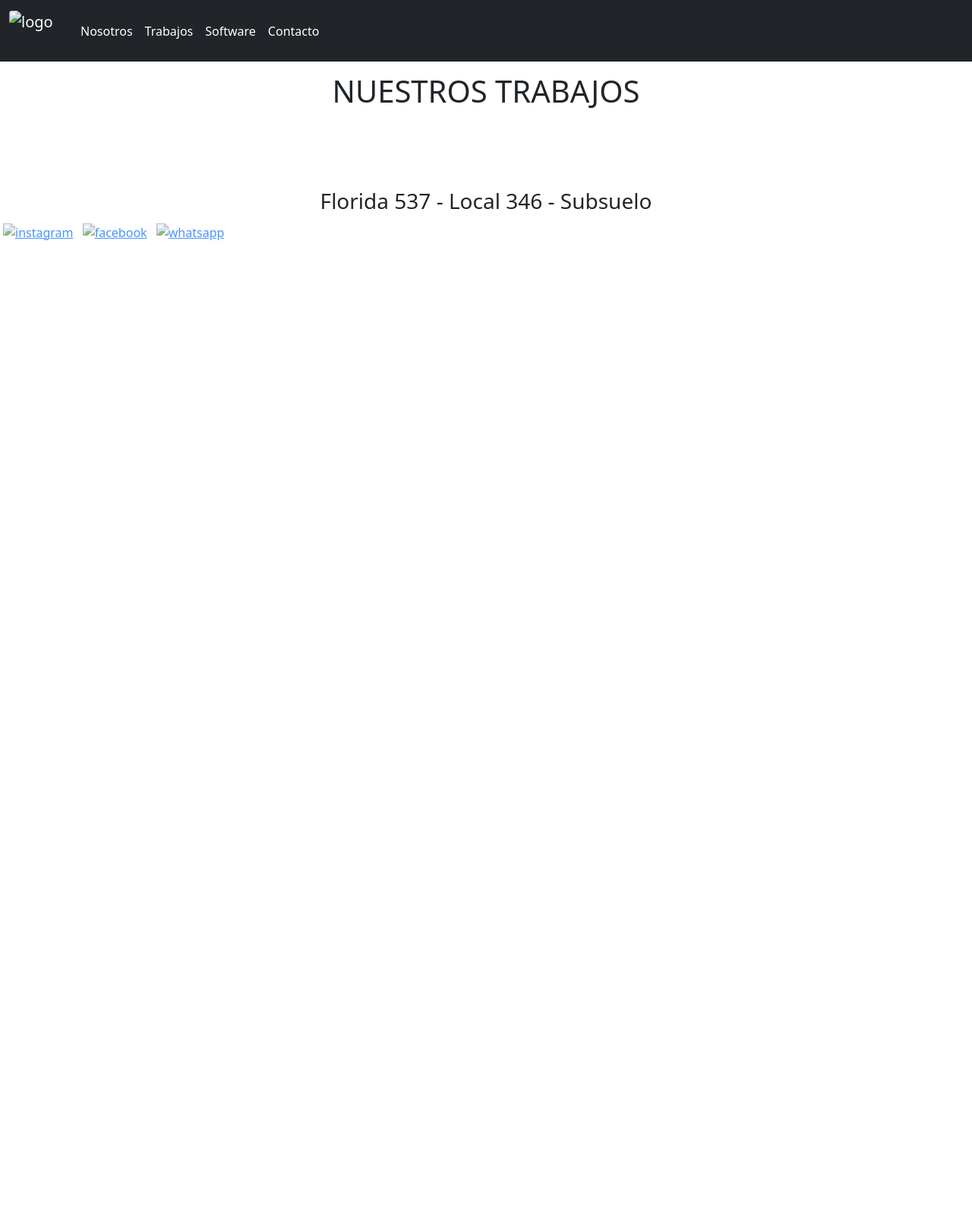
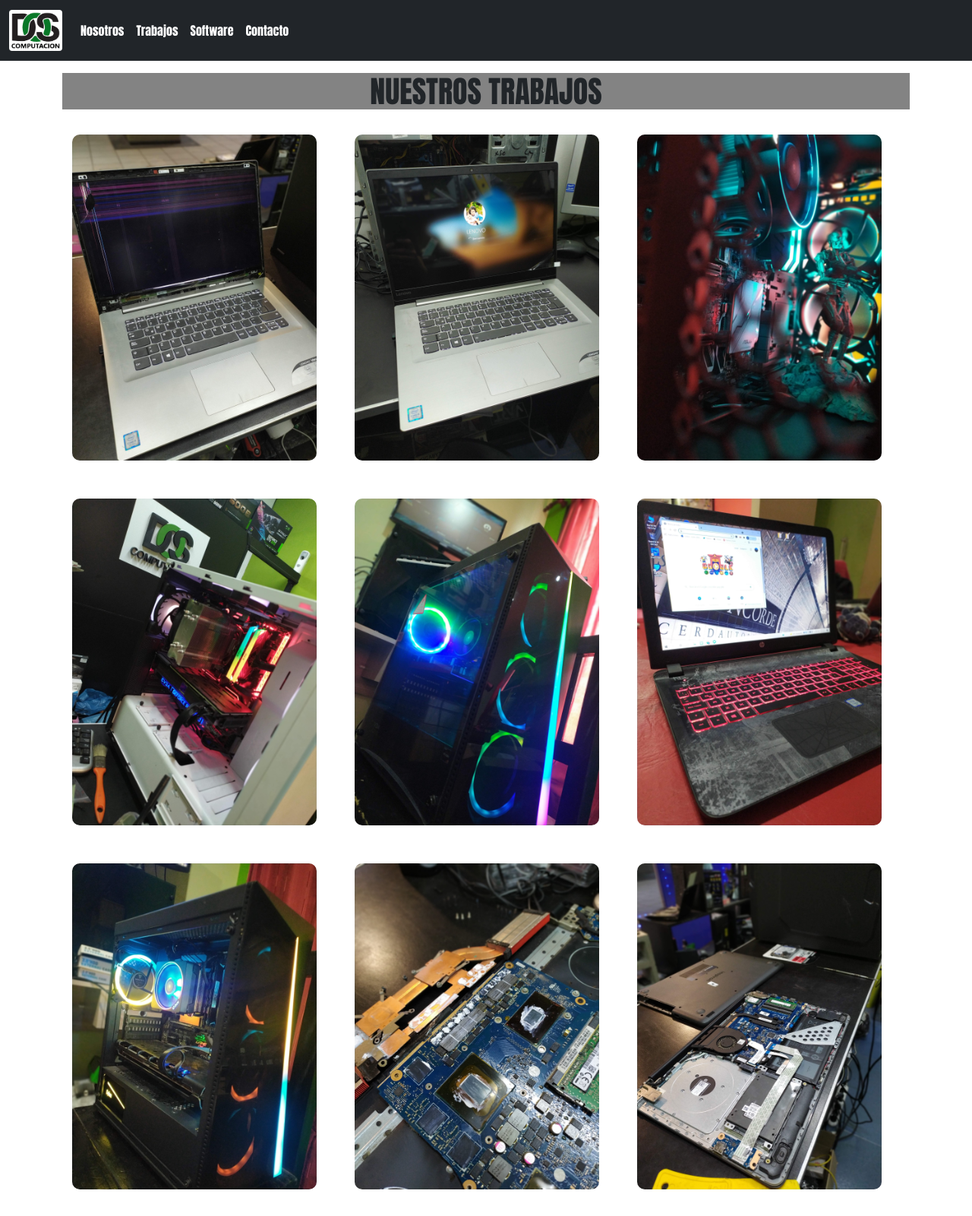
Before and after one commit to Darercole/Bootstrap, a website: page paginas/trabajos.html in a window 1280 px wide. Shown: the top 1600 px of the page at 76% size. Before the commit the page ends 800 px from the top, so only its background shows below. Drawn offline with nearby package versions, Linux system fonts and the light colour scheme; the site is published under a folder, as on GitHub Pages, so addresses that start at the root find nothing.

Commit message:
arreglo ruta de paginas2

```diff
--- a/CSS/estilos.css
+++ b/CSS/estilos.css
@@ -5,12 +5,10 @@
   .para_soft {
     display: none; } }
 
-body {
-  font-family: "anton", sans-serif;
-  background-image: url(/imagenes/Fondo1.jpg); }
+
 
 body {
-  background-image: url(/imagenes/Fondo1.jpg);
+  background-image: url(../imagenes/Fondo1.jpg);
   background-size: 100vw 100vh;
   background-attachment: fixed;
   margin: 0;
--- a/CSS/estilos1.css
+++ b/CSS/estilos1.css
@@ -89,7 +89,7 @@ footer{
 }
 /*******HOJA DE CONTACTO***********/
 .fondoContacto{
-    background-image: url(/imagenes/Fondo1.jpg);
+    background-image: url(../imagenes/Fondo1.jpg);
 }
 .texto-borde {
     -webkit-text-stroke: 1px black;
--- a/paginas/trabajos.html
+++ b/paginas/trabajos.html
@@ -8,7 +8,7 @@
     <link rel="preconnect" href="https://fonts.gstatic.com" crossorigin>
     <link href="https://fonts.googleapis.com/css2?family=Anton&display=swap" rel="stylesheet">
     <link href="https://cdn.jsdelivr.net/npm/bootstrap@5.1.0/dist/css/bootstrap.min.css" rel="stylesheet" integrity="sha384-KyZXEAg3QhqLMpG8r+8fhAXLRk2vvoC2f3B09zVXn8CA5QIVfZOJ3BCsw2P0p/We" crossorigin="anonymous">
-    <link rel="stylesheet" href="/CSS/estilos1.css">
+    <link rel="stylesheet" href="../CSS/estilos1.css">
 
     <title>Nuestros Trabajos</title>
 </head>
@@ -16,8 +16,8 @@
         <header>
             <nav class="navbar navbar-expand-md navbar-dark fixed-top bg-dark">
                 <div class="container-fluid">
-                    <a class="navbar-brand" href="/index.html">
-                        <img src="/imagenes/logoDOS.png" alt="logo" width="70" height="54" class="img- fluis d-inline-block align-text-top rounded">
+                    <a class="navbar-brand" href="../index.html">
+                        <img src="../imagenes/logoDOS.png" alt="logo" width="70" height="54" class="img- fluis d-inline-block align-text-top rounded">
                     </a>
                 <button class="navbar-toggler" type="button" data-bs-toggle="collapse" data-bs-target="#navbarCollapse" aria-controls="navbarCollapse" aria-expanded="false" aria-label="Toggle navigation">
                     <span class="navbar-toggler-icon"></span>
@@ -48,34 +48,34 @@
             </div>
             <div class="row img-fluid">
                 <div class="col-lg-4 col-md-6 col-sm-12">
-                    <img src="/imagenes/Galeria1.jpg" alt="">
+                    <img src="../imagenes/Galeria1.jpg" alt="">
                 </div>
                 <div class="col-lg-4 col-md-6 col-sm-12">
-                    <img src="/imagenes/Galeria2.jpg" alt="">
+                    <img src="../imagenes/Galeria2.jpg" alt="">
                 </div>
                 <div class="col-lg-4 col-md-6 col-sm-12">
-                    <img src="/imagenes/Galeria3.jpg" alt="">
+                    <img src="../imagenes/Galeria3.jpg" alt="">
                 </div>
                 <div class="col-lg-4 col-md-6 col-sm-12">
-                    <img src="/imagenes/Galeria4.jpg" alt="">
+                    <img src="../imagenes/Galeria4.jpg" alt="">
                 </div>
                 <div class="col-lg-4 col-md-6 col-sm-12">
-                    <img src="/imagenes/Galeria5.jpg" alt="">
+                    <img src="../imagenes/Galeria5.jpg" alt="">
                 </div>
                 <div class="col-lg-4 col-md-6 col-sm-12">
-                    <img src="/imagenes/Galeria6.jpg" alt="">
+                    <img src="../imagenes/Galeria6.jpg" alt="">
                 </div>
                 <div class="col-lg-4 col-md-6 col-sm-12">
-                    <img src="/imagenes/Galeria7.jpg" alt="">
+                    <img src="../imagenes/Galeria7.jpg" alt="">
                 </div>
                 <div class="col-lg-4 col-md-6 col-sm-12">
-                    <img src="/imagenes/Galeria8.jpg" alt="">
+                    <img src="../imagenes/Galeria8.jpg" alt="">
                 </div>
                 <div class="col-lg-4 col-md-6 col-sm-12">
-                    <img src="/imagenes/Galeria9.jpg" alt="">
+                    <img src="../imagenes/Galeria9.jpg" alt="">
                 </div>
                 <div class="col-lg-4 col-md-6 col-sm-12">
-                    <img src="/imagenes/Galeria10.jpg" alt="">
+                    <img src="../imagenes/Galeria10.jpg" alt="">
                 </div>
             </div>
 
@@ -86,9 +86,9 @@
 
 <footer class="arreglo opacity-75">
     <div>
-        <a href="https://www.instagram.com/doscomputacion/?hl=es-la"target="_blank"><img src="/imagenes/IGColor.png" alt="instagram"class="rotar m-1" ></a>
-        <a href="https://www.facebook.com/Doscompu/?ref=pages_you_manage"target="_blank"><img src="/imagenes/FACE1.png" alt="facebook"class="rotar m-1"></a>
-        <a href="https://wa.me/+5491158720630?text=Hola%20necesito%20informacion%20,consulta%20y%20o%20soporte"target="_blank"><img src="/imagenes/WSP.png" alt="whatsapp"class="rotar m-1"></a>
+        <a href="https://www.instagram.com/doscomputacion/?hl=es-la"target="_blank"><img src="../imagenes/IGColor.png" alt="instagram"class="rotar m-1" ></a>
+        <a href="https://www.facebook.com/Doscompu/?ref=pages_you_manage"target="_blank"><img src="../imagenes/FACE1.png" alt="facebook"class="rotar m-1"></a>
+        <a href="https://wa.me/+5491158720630?text=Hola%20necesito%20informacion%20,consulta%20y%20o%20soporte"target="_blank"><img src="../imagenes/WSP.png" alt="whatsapp"class="rotar m-1"></a>
     </div>
     </footer>
         <script src="https://cdn.jsdelivr.net/npm/@popperjs/core@2.9.3/dist/umd/popper.min.js" integrity="sha384-eMNCOe7tC1doHpGoWe/6oMVemdAVTMs2xqW4mwXrXsW0L84Iytr2wi5v2QjrP/xp" crossorigin="anonymous"></script>
```
Also changed, not shown: index.html (+12 -12 lines), paginas/Contacto.html (+6 -6 lines), paginas/Software.html (+12 -12 lines).
